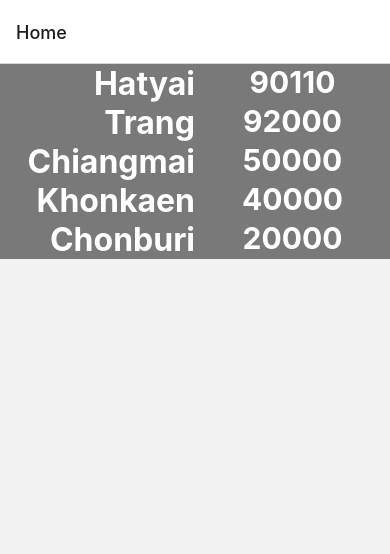
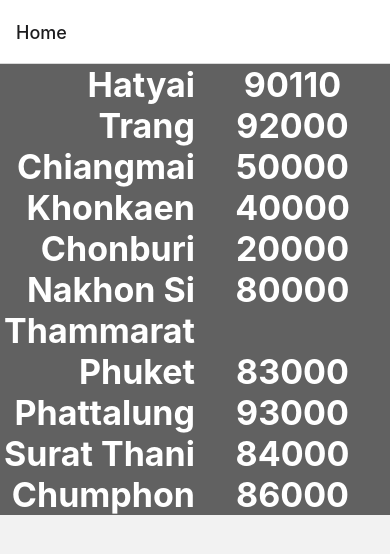
Before and after one commit to bank20baht/lab-react-native, a React Native app: screen /Home in a window 390 px wide. Shown: the top 554 px of the page. Built offline with nearby package versions, Linux system fonts and the light colour scheme.

Commit message:
Part 6 "add other province and modify Home layout"

```diff
--- a/components/Forecast.js
+++ b/components/Forecast.js
@@ -13,8 +13,8 @@ export default function Forecast(props) {
                 <Text style={style.tempNum}>{props.temp}</Text>
                 <Text style={style.normalText}> °C</Text>
             </View>
-            <Text style={style.normalText}>{props.main}</Text>
-            <Text style={style.normalText}>------------------------------------</Text>
+            <Text style={style.titleText}>{props.main}</Text>
+            <Text style={style.titleText}>------------------------------------</Text>
             <View style= {{
                 flexDirection: "row",
                 justifyContent: 'space-between',
@@ -30,7 +30,7 @@ export default function Forecast(props) {
                 </View>
 
             </View>
-            <Text style={style.normalText}>------------------------------------</Text>
+            <Text style={style.titleText}>------------------------------------</Text>
 
 
         </View>
@@ -54,6 +54,13 @@ const style = StyleSheet.create(
             textAlign: 'center',
             lineHeight: 90,
 
+        },
+
+        titleText: {
+            textAlign: 'center',
+            fontSize: 25,
+            fontWeight: "bold",
+            color: 'white',
         }
     }
 )
--- a/screen/ZipCodeScreen.js
+++ b/screen/ZipCodeScreen.js
@@ -9,17 +9,27 @@ const availableZipItems = [
     { place: 'Chiangmai', code: '50000' },
     { place: 'Khonkaen', code: '40000' },
     { place: 'Chonburi', code: '20000' },
+    { place: 'Nakhon Si Thammarat', code: '80000' },
+    { place: 'Phuket', code: '83000'},
+    { place: 'Phattalung', code: '93000'},
+    { place: 'Surat Thani', code: '84000'},
+    { place: 'Chumphon', code: '86000' },
    ]
 
 const ZipItem = ({place, code, navigation}) => (
     <TouchableHighlight onPress={() => {
         navigation.navigate("Weather", {zipCode: code})
     }}>
-
+      <>
         <View style= {style.zipItem}>
             <Text style= {style.zipPlace}>{place}</Text>
             <Text style= {style.zipCode}>{code}</Text>
         </View>
+        <View>
+          <Text style= {{fontSize: 1}}></Text>
+        </View>
+      </>
+
 
     </TouchableHighlight>
 
@@ -48,11 +58,11 @@ const style = StyleSheet.create(
         flex: 2,
         flexDirection: 'row',
         justifyContent: 'space-evenly',
-        backgroundColor: 'rgba(0, 0, 0, 0.5)'
+        backgroundColor: 'rgba(0, 0, 0, 0.6)'
       },
       zipPlace: {
         flex: 2,
-        fontSize: 32,
+        fontSize: 34,
         fontWeight: "bold",
         color: 'white',
         textAlign: 'right'
@@ -60,9 +70,10 @@ const style = StyleSheet.create(
       zipCode: {
         flex: 2,
         textAlign: 'center',
-        fontSize: 30,
+        fontSize: 34,
         fontWeight: "bold",
         color: 'white',
+        textAlignVertical: 'center'
       },
       backdrop: {
         alignItems: 'center',
```
